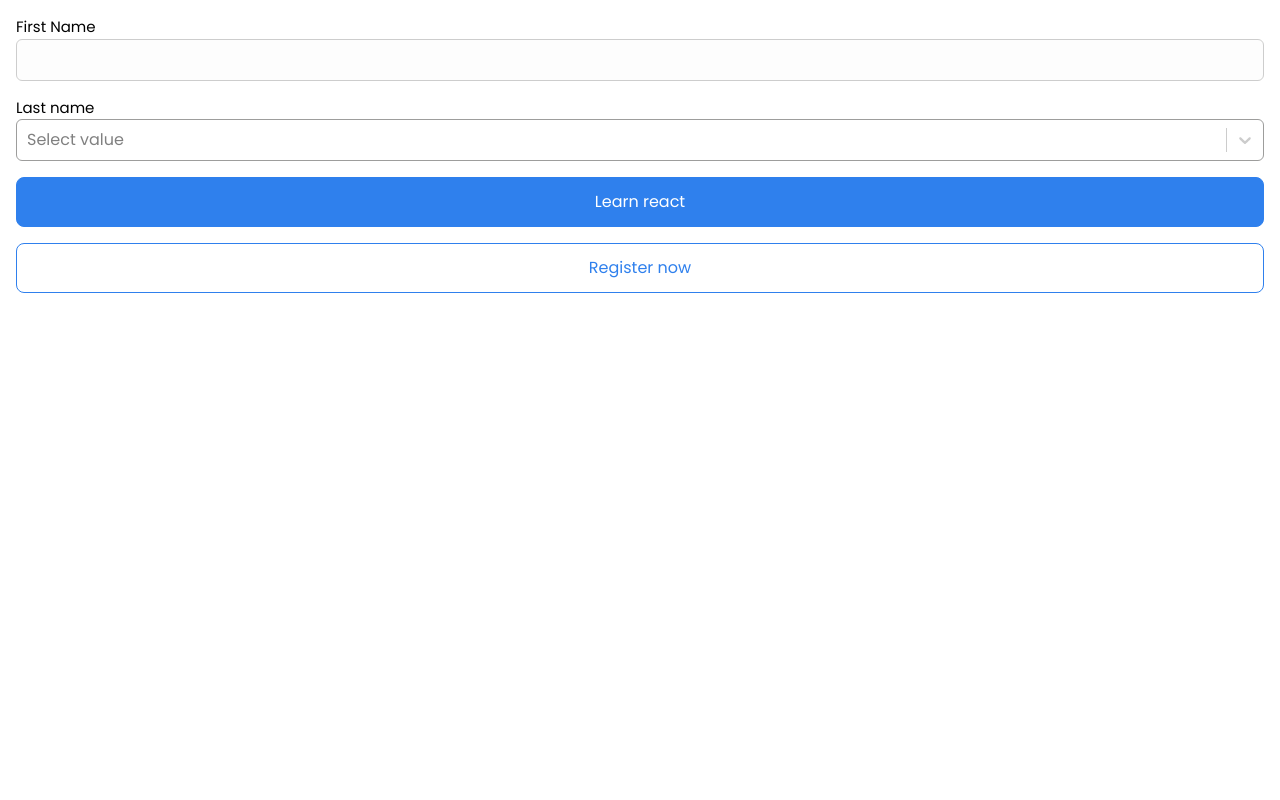
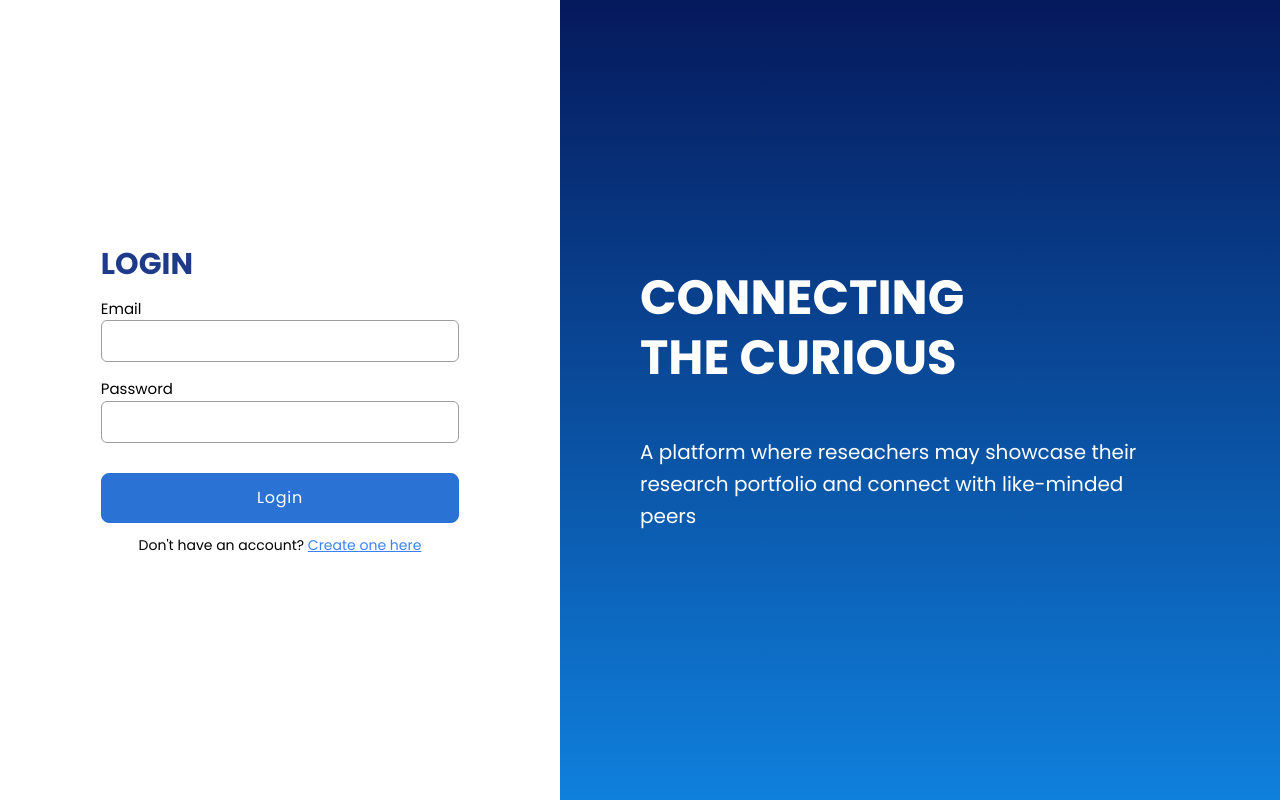
Before and after one commit to edbeh/redata_frontend, a React (Create React App) app: page /login in a window 1280 px wide. Built offline with nearby package versions, Linux system fonts and the light colour scheme.

Commit message:
build login page

```diff
--- a/package.json
+++ b/package.json
@@ -15,6 +15,7 @@
     "react-dom": "^18.2.0",
     "react-hook-form": "^7.34.2",
     "react-query": "^3.39.2",
+    "react-router-dom": "^6.3.0",
     "react-scripts": "5.0.1",
     "react-select": "^5.4.0",
     "typescript": "^4.7.4",
--- a/src/App.tsx
+++ b/src/App.tsx
@@ -1,57 +1,12 @@
-import * as yup from "yup";
-import { useForm } from "react-hook-form";
-import { yupResolver } from "@hookform/resolvers/yup";
+import { BrowserRouter } from "react-router-dom";
 
-import { Button, FormInput, FormSelect } from "components";
-
-const schema = yup.object({
-  firstName: yup.string().required("Required"),
-  lastName: yup.string().required("Required"),
-});
-
-const lastNameOptions = [
-  { value: "beh", label: "Beh" },
-  { value: "wang", label: "Wang" },
-];
+import { AppRouter } from "router";
 
 function App() {
-  const {
-    register,
-    control,
-    watch,
-    trigger,
-    formState: { errors },
-  } = useForm({
-    mode: "all",
-    resolver: yupResolver(schema),
-  });
-
   return (
-    <form onSubmit={(e) => e.preventDefault()}>
-      <div className="flex flex-col space-y-4 p-4">
-        <FormInput
-          register={register}
-          name="firstName"
-          id="firstName"
-          label="First Name"
-          error={errors?.firstName?.message as string}
-          disabled
-        />
-
-        <FormSelect
-          control={control}
-          name="lastName"
-          id="lastName"
-          label="Last name"
-          options={lastNameOptions}
-          error={errors?.lastName?.message as string}
-          isClearable
-        />
-
-        <Button onClick={() => trigger()}>Learn react</Button>
-        <Button variant="secondary">Register now</Button>
-      </div>
-    </form>
+    <BrowserRouter>
+      <AppRouter />
+    </BrowserRouter>
   );
 }
 
--- a/src/components/Button/Button.tsx
+++ b/src/components/Button/Button.tsx
@@ -9,10 +9,10 @@
 }) => {
   return (
     <button
-      className={`transition duration-300 hover:scale-[1.01] border-primary text-base p-3  rounded-lg w-full box-border disabled:bg-disabled disabled:border-disabled border-[1px] disabled:text-white disabled:cursor-not-allowed ${
+      className={`tracking-wider transition duration-300 hover:scale-[1.01] border-primary-600 text-base p-3  rounded-lg w-full box-border disabled:bg-disabled disabled:border-disabled border-[1px] disabled:text-white disabled:cursor-not-allowed ${
         variant === "primary"
-          ? "bg-primary text-white"
-          : "bg-white text-primary"
+          ? "bg-primary-600 text-white"
+          : "bg-white text-primary-600"
       }`}
       {...rest}
     >
--- a/src/components/FormInput/FormInput.tsx
+++ b/src/components/FormInput/FormInput.tsx
@@ -17,7 +17,7 @@
         className={`mt-0 border-[1px] border-borderGray
         outline-none p-[10px] rounded-md overflow-hidden
         text-ellipsis text-sm disabled:opacity-50 disabled:cursor-not-allowed
-        hover:border-primary hover:ring-1 hover:ring-primary
+        hover:border-primary-600 hover:ring-1 hover:ring-primary-600
         ${error ? "border-red" : ""}`}
         {...register(id)}
         {...rest}
--- a/src/components/FormSelect/FormSelect.styles.ts
+++ b/src/components/FormSelect/FormSelect.styles.ts
@@ -19,8 +19,8 @@
       opacity: state?.isDisabled ? 0.5 : 1,
 
       "&:hover": {
-        boxShadow: `0 0 0 1px #2F80ED`,
-        borderColor: "#2F80ED",
+        boxShadow: `0 0 0 1px #2a73d5`,
+        borderColor: "#2a73d5",
       },
     };
   },
--- /dev/null
+++ b/src/pages/Login/Login.tsx
@@ -0,0 +1,13 @@
+import LoginForm from "./components/LoginForm/LoginForm";
+import LoginSplash from "./components/LoginSplash/LoginSplash";
+
+const Login = () => {
+  return (
+    <div className="flex w-[100vw] h-[100vh]">
+      <LoginForm />
+      <LoginSplash />
+    </div>
+  );
+};
+
+export default Login;
--- /dev/null
+++ b/src/pages/Login/components/LoginForm/LoginForm.tsx
@@ -0,0 +1,60 @@
+import * as yup from "yup";
+import { useForm } from "react-hook-form";
+import { yupResolver } from "@hookform/resolvers/yup";
+import { Link } from "react-router-dom";
+
+import { FormInput, Button } from "components";
+
+const schema = yup.object({
+  email: yup.string().required("Email is required"),
+  password: yup.string().required("Password is required"),
+});
+
+const LoginForm = () => {
+  const {
+    register,
+    watch,
+    formState: { errors: formErrors },
+  } = useForm({
+    resolver: yupResolver(schema),
+  });
+
+  return (
+    <div className="flex items-center justify-center flex-1">
+      <form className="w-full p-[18%]">
+        <div className="flex flex-col space-y-4">
+          <h1 className="text-3xl font-bold text-blue-900">LOGIN</h1>
+
+          <FormInput
+            register={register}
+            id="email"
+            name="email"
+            type="email"
+            label="Email"
+            error={formErrors?.email?.message as string}
+          />
+          <FormInput
+            register={register}
+            id="password"
+            name="password"
+            type="password"
+            label="Password"
+            error={formErrors?.password?.message as string}
+          />
+        </div>
+
+        <div className="mt-[30px]">
+          <Button>Login</Button>
+          <p className="mt-3 text-sm text-center">
+            Don't have an account?{" "}
+            <Link to="/register" className="text-blue-500 underline">
+              Create one here
+            </Link>
+          </p>
+        </div>
+      </form>
+    </div>
+  );
+};
+
+export default LoginForm;
--- /dev/null
+++ b/src/pages/Login/components/LoginSplash/LoginSplash.tsx
@@ -0,0 +1,19 @@
+const LoginSplash = () => {
+  return (
+    <div className="hidden lg:flex flex-1 bg-gradient-to-b from-[#05195c] to-[#0f80dd] p-[80px]">
+      <div className="flex flex-col justify-center max-w-[500px] space-y-12">
+        <h1 className="text-5xl font-bold leading-tight text-white">
+          CONNECTING <br />
+          THE CURIOUS
+        </h1>
+
+        <p className="text-xl leading-[2rem] text-white">
+          A platform where reseachers may showcase their research portfolio and
+          connect with like-minded peers
+        </p>
+      </div>
+    </div>
+  );
+};
+
+export default LoginSplash;
--- /dev/null
+++ b/src/pages/index.ts
@@ -0,0 +1 @@
+export { default as Login } from "./Login/Login";
--- /dev/null
+++ b/src/router/AppRouter.tsx
@@ -0,0 +1,14 @@
+import { Routes, Route, Navigate } from "react-router-dom";
+
+import { Login } from "pages";
+
+const AppRouter = () => {
+  return (
+    <Routes>
+      <Route path="/login" element={<Login />} />
+      <Route path="/" element={<Navigate to="/login" />} />
+    </Routes>
+  );
+};
+
+export default AppRouter;
--- /dev/null
+++ b/src/router/index.ts
@@ -0,0 +1 @@
+export { default as AppRouter } from "./AppRouter";
--- a/tailwind.config.js
+++ b/tailwind.config.js
@@ -8,14 +8,26 @@
       xl: "1280px",
       "2xl": "1536px",
     },
-    colors: {
-      primary: "#2F80ED",
-      disabled: "#D7E2E8",
-      white: "#FFFFFF",
-      borderGray: "#9D9D9C",
-      red: "#D80B16",
+    extend: {
+      colors: {
+        primary: {
+          100: "#6da6f2",
+          200: "#5999f1",
+          300: "#448def",
+          400: "#2f80ed",
+          500: "#2f80ed",
+          600: "#2a73d5",
+          700: "#2666be",
+          800: "#215aa6",
+          900: "#1c4d8e",
+        },
+        darkBlue: "#05195b",
+        disabled: "#D7E2E8",
+        white: "#FFFFFF",
+        borderGray: "#9D9D9C",
+        red: "#D80B16",
+      },
     },
-    extend: {},
   },
   plugins: [],
 };
```
Also changed, not shown: 1 other file (tests, documents, lock files or other folders).
